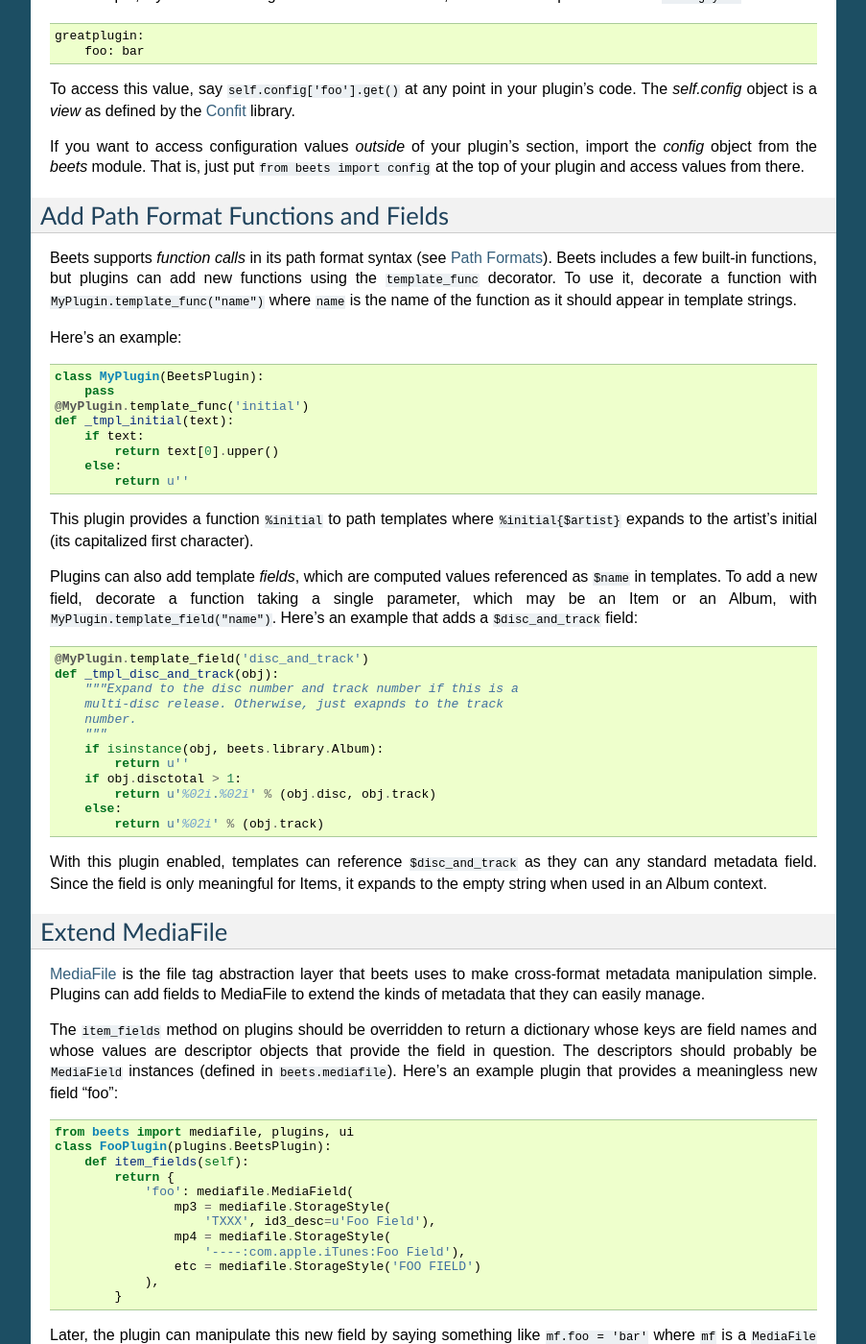
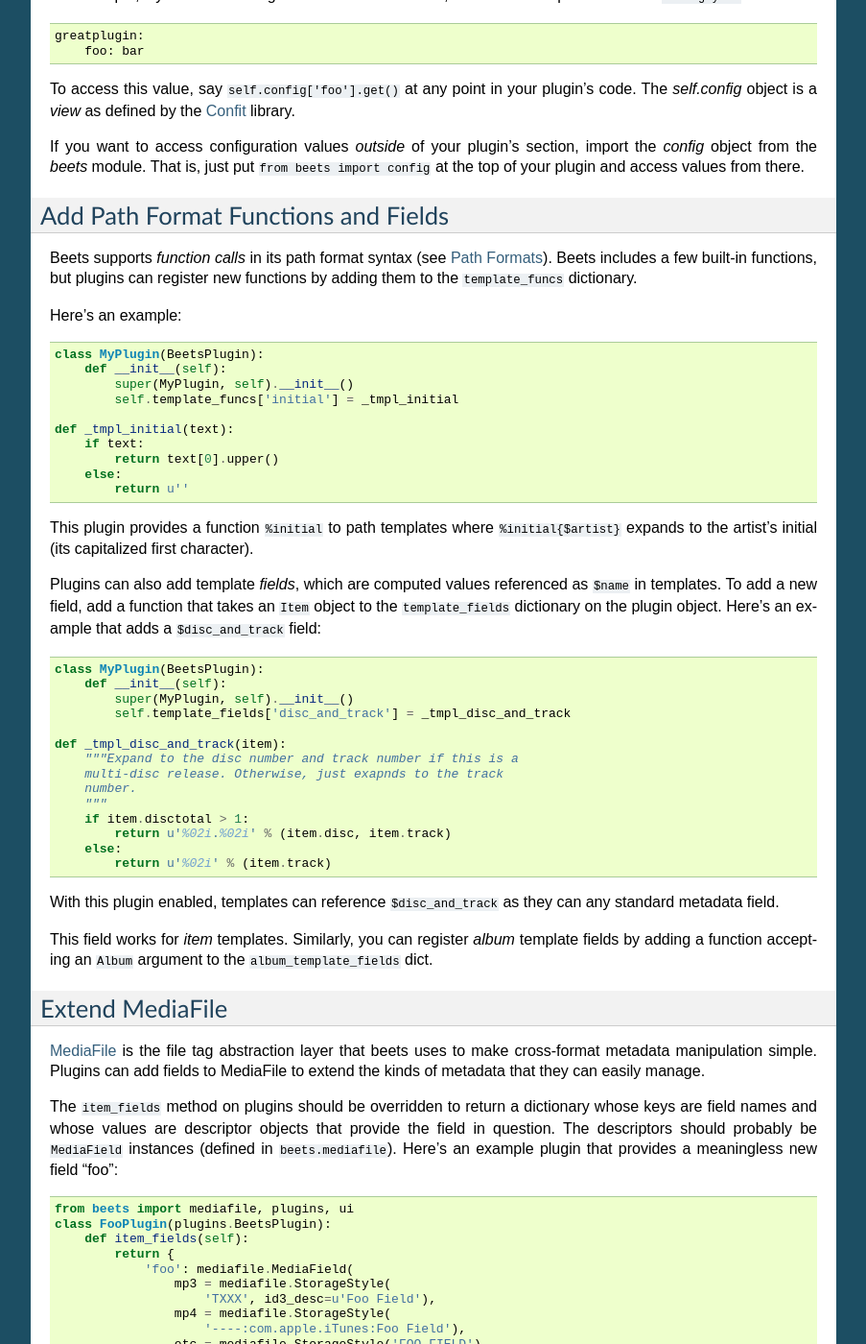
Before and after one commit to google-code-export/beets, a Sphinx documentation site: the page built from docs/plugins/writing.rst, in a window 1280 px wide and 1400 px high, scrolled down 2920 px. Shown: the whole window at 96% size, without its empty margins (198-1101 px from the left). Built offline with Sphinx 7.4.7, drawn with Linux system fonts in a browser that asks for light colours.

Commit message:
distinguish Album and Item template fields
An earlier change (due to @pedros) added the ability for plugins to define
template fields that work with Albums as well as Items. This enables some
cool new use cases but required that every template field definition check the
type of its arguments. Instead, this iteration on the idea distinguishes
between fields meant for Items and those meant for Albums.

In addition to simplifying the implementation of these functions, this also
enables the creation of album fields with identical names to item fields.
(For example, a user contacted me recently about adding a $bitrate field for
albums, which would be the average bitrate of the items. They can do this now
using a plugin.)

I also changed the docs to stop using the decorator approach to registering
template fields. We're moving toward removing those.

```diff
--- a/docs/changelog.rst
+++ b/docs/changelog.rst
@@ -31,7 +31,7 @@
   Thanks to jayme on GitHub.
 * :doc:`/plugins/lyrics`: Lyrics searches should now turn up more results due
   to some fixes in dealing with special characters.
-* Plugin-provided template fields now work for both Albums and Items. Thanks
+* Plugins can now provide fields for both Album and Item templates. Thanks
   to Pedro Silva.
 * The :ref:`fields-cmd` command shows template fields provided by plugins.
   Thanks again to Pedro Silva.
--- a/docs/plugins/writing.rst
+++ b/docs/plugins/writing.rst
@@ -224,15 +224,16 @@
 
 Beets supports *function calls* in its path format syntax (see
 :doc:`/reference/pathformat`). Beets includes a few built-in functions, but
-plugins can add new functions using the ``template_func`` decorator. To use it,
-decorate a function with ``MyPlugin.template_func("name")`` where ``name`` is
-the name of the function as it should appear in template strings.
+plugins can register new functions by adding them to the ``template_funcs``
+dictionary.
 
 Here's an example::
 
     class MyPlugin(BeetsPlugin):
-        pass
-    @MyPlugin.template_func('initial')
+        def __init__(self):
+            super(MyPlugin, self).__init__()
+            self.template_funcs['initial'] = _tmpl_initial
+
     def _tmpl_initial(text):
         if text:
             return text[0].upper()
@@ -244,27 +245,31 @@
 character).
 
 Plugins can also add template *fields*, which are computed values referenced
-as ``$name`` in templates. To add a new field, decorate a function taking a
-single parameter, which may be an Item or an Album, with
-``MyPlugin.template_field("name")``. Here's an example that adds a
-``$disc_and_track`` field::
+as ``$name`` in templates. To add a new field, add a function that takes an
+``Item`` object to the ``template_fields`` dictionary on the plugin object.
+Here's an example that adds a ``$disc_and_track`` field::
 
-    @MyPlugin.template_field('disc_and_track')
-    def _tmpl_disc_and_track(obj):
+    class MyPlugin(BeetsPlugin):
+        def __init__(self):
+            super(MyPlugin, self).__init__()
+            self.template_fields['disc_and_track'] = _tmpl_disc_and_track
+
+    def _tmpl_disc_and_track(item):
         """Expand to the disc number and track number if this is a
         multi-disc release. Otherwise, just exapnds to the track
         number.
         """
-        if isinstance(obj, beets.library.Album):
-            return u''
-        if obj.disctotal > 1:
-            return u'%02i.%02i' % (obj.disc, obj.track)
+        if item.disctotal > 1:
+            return u'%02i.%02i' % (item.disc, item.track)
         else:
-            return u'%02i' % (obj.track)
+            return u'%02i' % (item.track)
 
 With this plugin enabled, templates can reference ``$disc_and_track`` as they
-can any standard metadata field. Since the field is only meaningful for Items,
-it expands to the empty string when used in an Album context.
+can any standard metadata field.
+
+This field works for *item* templates. Similarly, you can register *album*
+template fields by adding a function accepting an ``Album`` argument to the
+``album_template_fields`` dict.
 
 Extend MediaFile
 ^^^^^^^^^^^^^^^^
```
Also changed, not shown: 5 other files.
